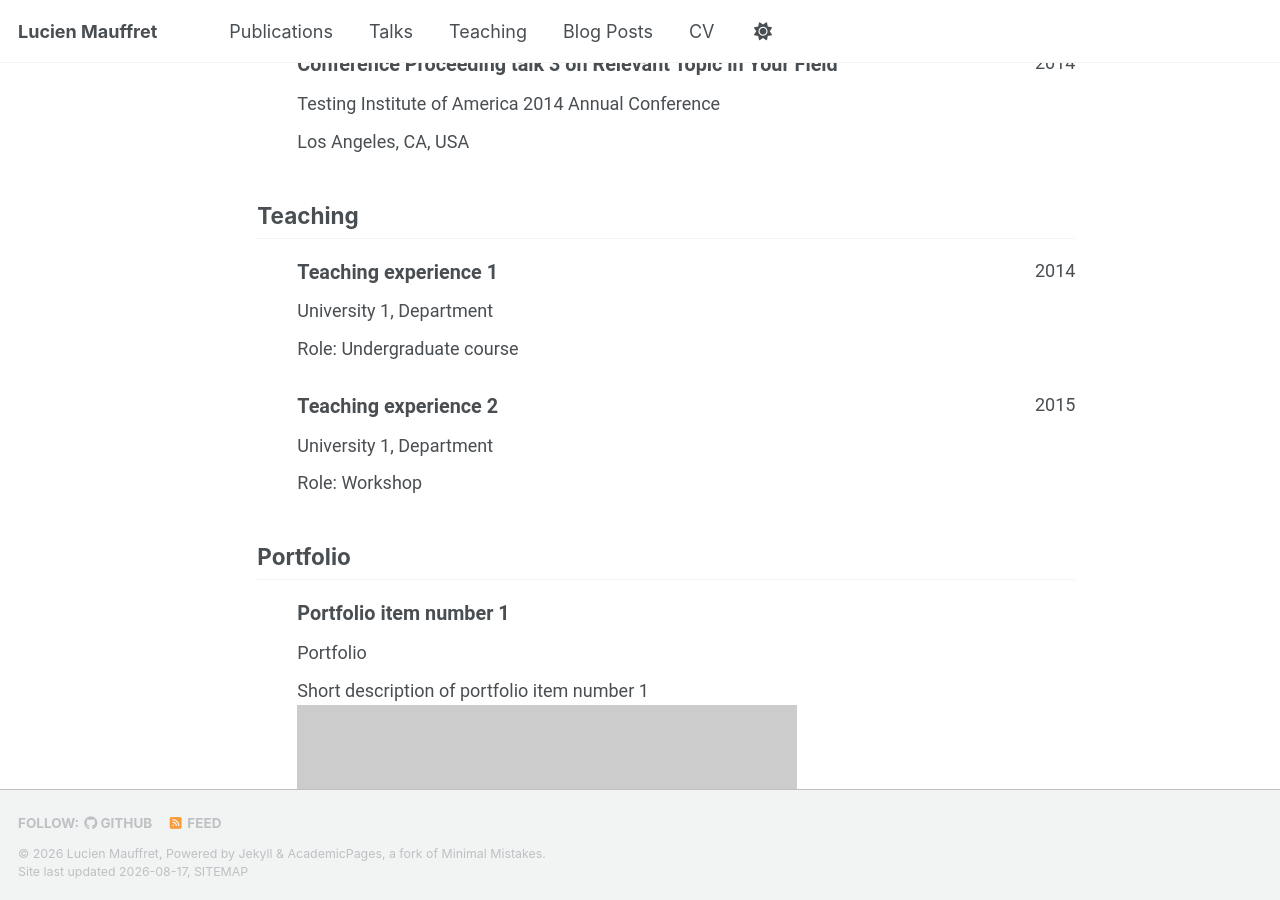
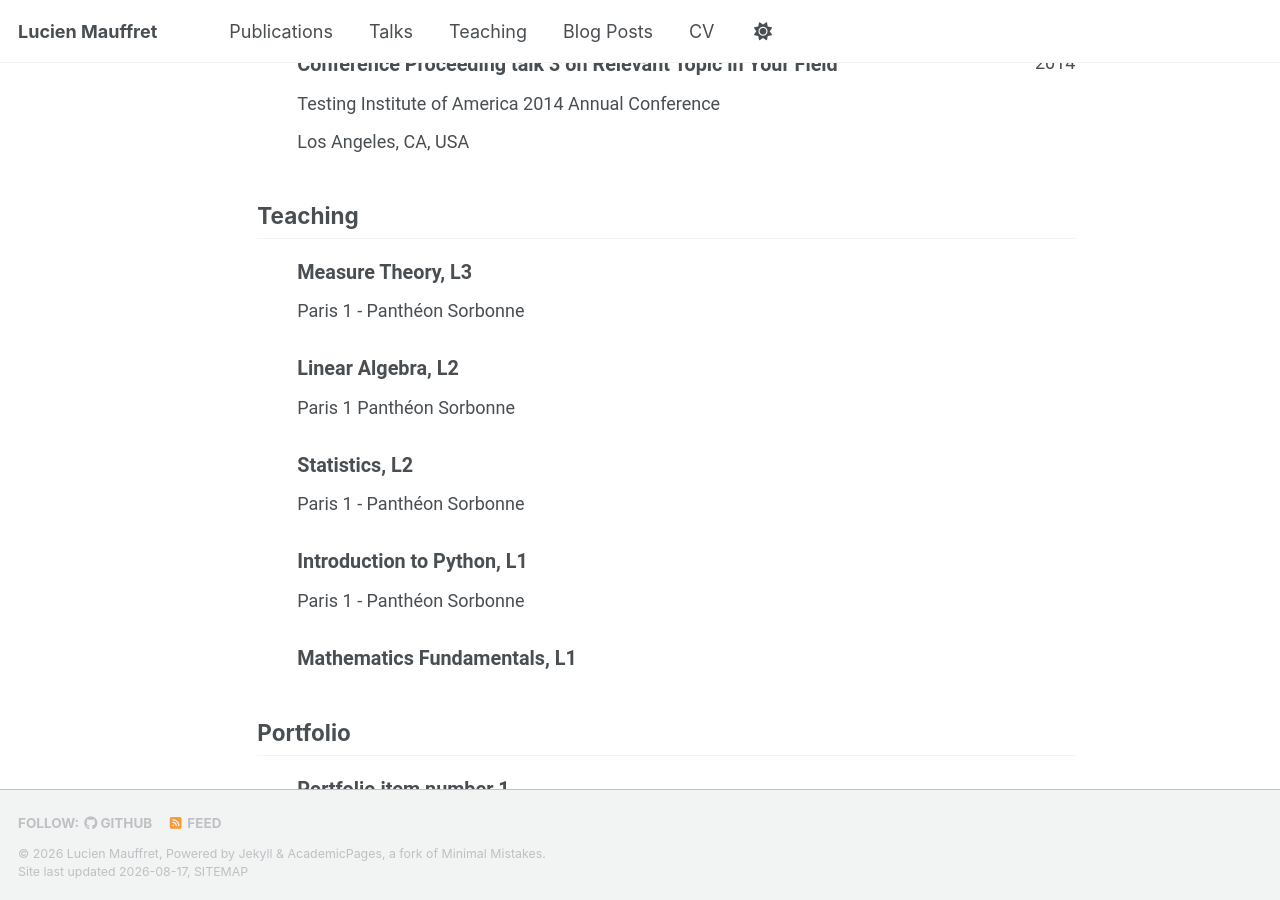
Before and after one commit to lumauf/lumauf.github.io, a Jekyll site: the page built from _pages/cv-json.md, in a window 1280 px wide and 900 px high, scrolled down 2016 px. Built offline with Jekyll 4.4.1, drawn with Linux system fonts in a browser that asks for light colours; a script bundle is joined from its source files by our own code; library files that are not in the unit come from our copies.

Commit message:
mise à jour cours

```diff
--- a/_data/cv.json
+++ b/_data/cv.json
@@ -126,19 +126,27 @@
   ],
   "teaching": [
     {
-      "course": "Teaching experience 1",
-      "institution": "University 1, Department",
-      "date": "2014-01-01",
-      "role": "Undergraduate course",
+      "course": "Measure Theory, L3",
+      "institution": "Paris 1 - Panthéon Sorbonne",
       "description": ""
     },
     {
-      "course": "Teaching experience 2",
-      "institution": "University 1, Department",
-      "date": "2015-01-01",
-      "role": "Workshop",
+      "course": "Linear Algebra, L2",
+      "institution": "Paris 1 Panthéon Sorbonne",
       "description": ""
-    }
+    },
+	{
+		"course": "Statistics, L2",
+		"institution": "Paris 1 - Panthéon Sorbonne",
+		"description": ""
+	},
+	{
+		"course": "Introduction to Python, L1",
+		"institution": "Paris 1 - Panthéon Sorbonne",
+	},
+	{
+		"course": "Mathematics Fundamentals, L1"
+	}
   ],
   "portfolio": [
     {
```
